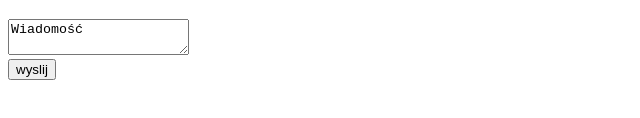
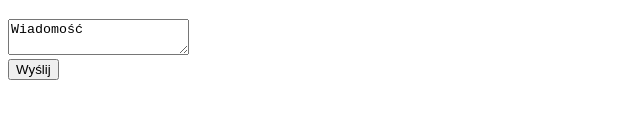
Before and after one commit to monika-and/monika_andrzejewska.github.io, a plain HTML site: page index.html in a window 1280 px wide. Shown: the part 332-450 px from the top of the page, 0-640 px from the left. Drawn offline with Linux system fonts and the light colour scheme.

Commit message:
poprawa przycisku wyślij

```diff
--- a/index.html
+++ b/index.html
@@ -32,7 +32,7 @@
         <input type="checkbox" name="nie" value="zgoda"> Nie<br />
         <br />
         <textarea>Wiadomość</textarea><br />
-        <input type="submit" value="wyslij">
+        <button type="submit">Wyślij</button>
     </form>
 </body>
 </html>
```
